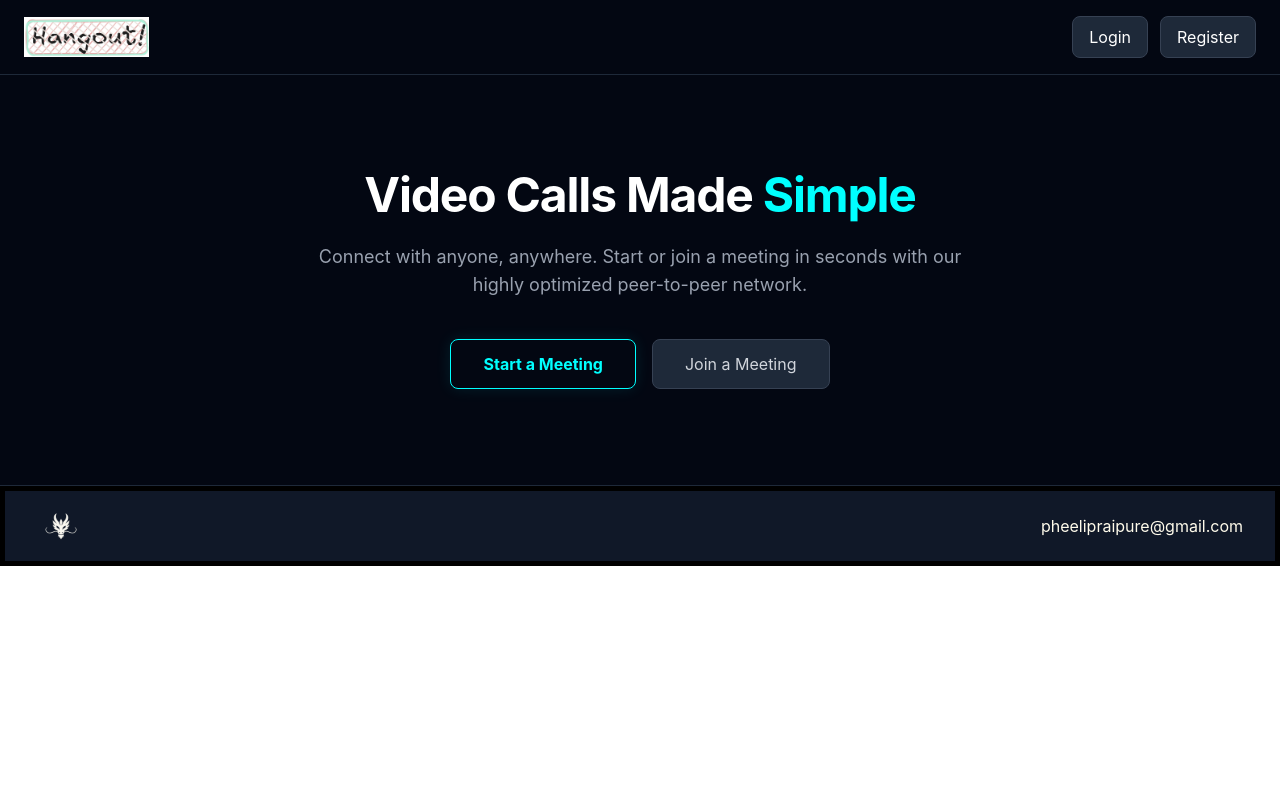
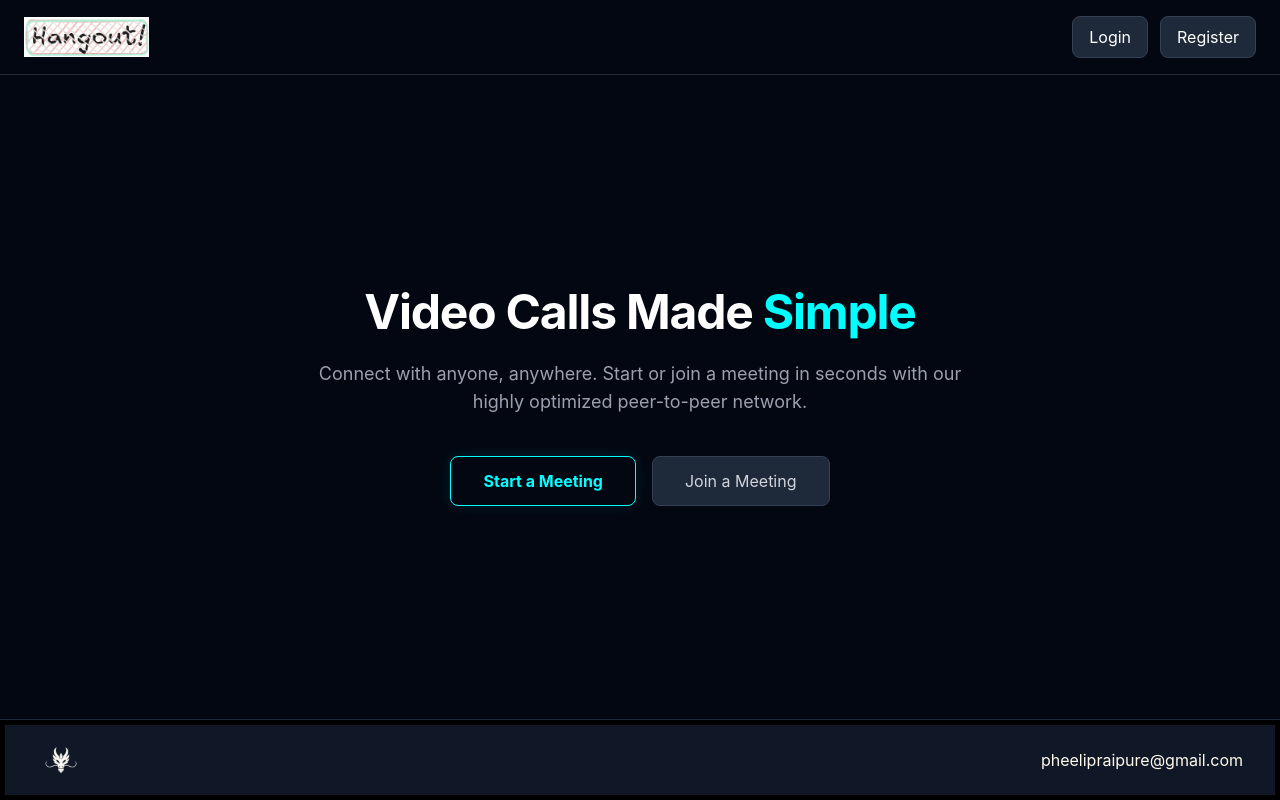
Before and after one commit to pheelip008/Hangout, a React (Vite) app in the folder client/: page / in a window 1280 px wide. Built offline with nearby package versions, Linux system fonts and the light colour scheme; no server answers.

Commit message:
some fixes

```diff
--- a/client/src/features/home/HeroSection.jsx
+++ b/client/src/features/home/HeroSection.jsx
@@ -60,7 +60,7 @@ function Herosection() {
     }
 
     return (
-        <div className="flex flex-col items-center justify-center bg-gray-950 py-24 px-6 text-center border-b border-gray-800">
+        <div className="flex-1 flex flex-col items-center justify-center bg-gray-950 py-24 px-6 text-center border-b border-gray-800">
             <h2 className="text-4xl md:text-5xl font-bold text-white tracking-tight">Video Calls Made <span className="text-[#00FFFF]">Simple</span></h2>
             <p className="mt-6 text-lg text-gray-400 max-w-2xl">Connect with anyone, anywhere. Start or join a meeting in seconds with our highly optimized peer-to-peer network.</p>
             <div className="mt-10 flex flex-col sm:flex-row gap-4">
--- a/client/src/layouts/MainLayout.jsx
+++ b/client/src/layouts/MainLayout.jsx
@@ -5,11 +5,13 @@ import {Outlet} from 'react-router-dom';
 
 const MainLayout = () => {
   return (
-    <>
+    <div className="flex flex-col min-h-screen">
     <Navbar/>
-    <Outlet/>
+    <div className="flex-1 flex flex-col">
+      <Outlet/>
+    </div>
     <Footer/>
-    </>
+    </div>
   )
 }
 
```
